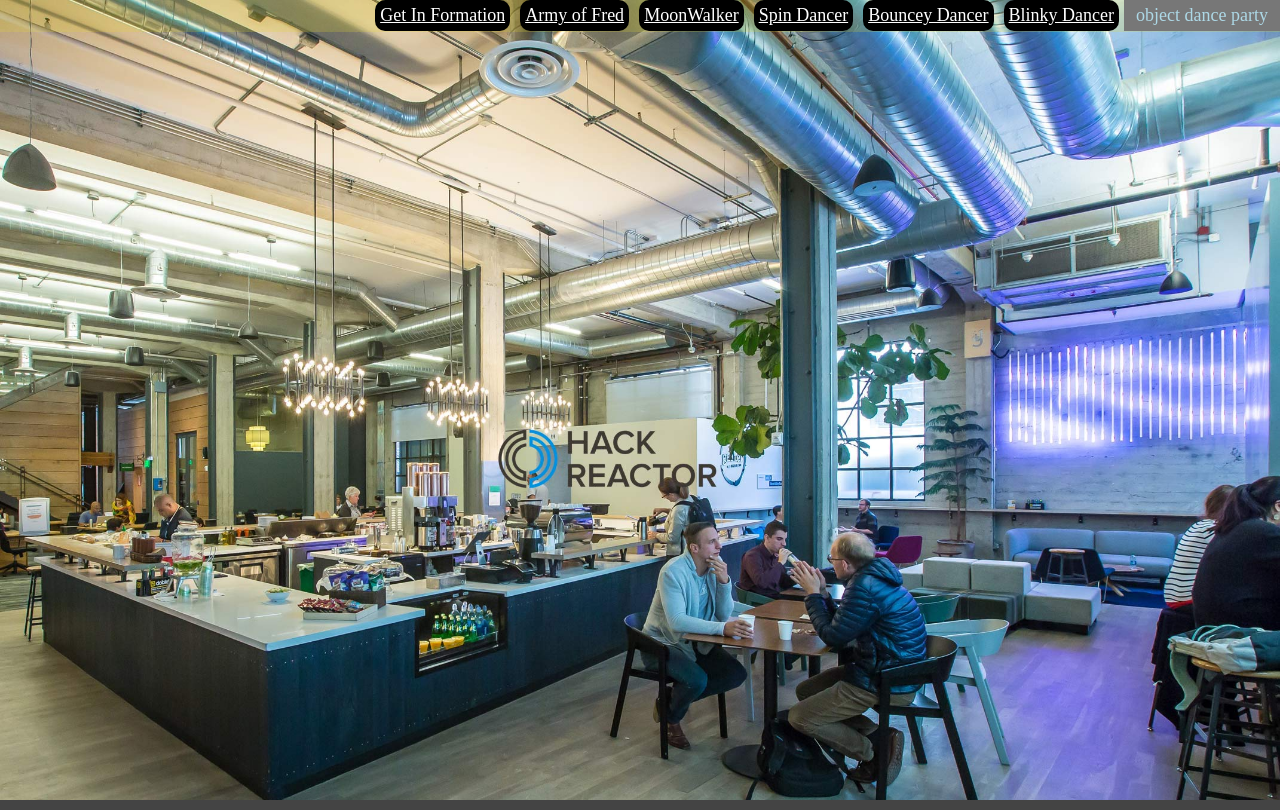
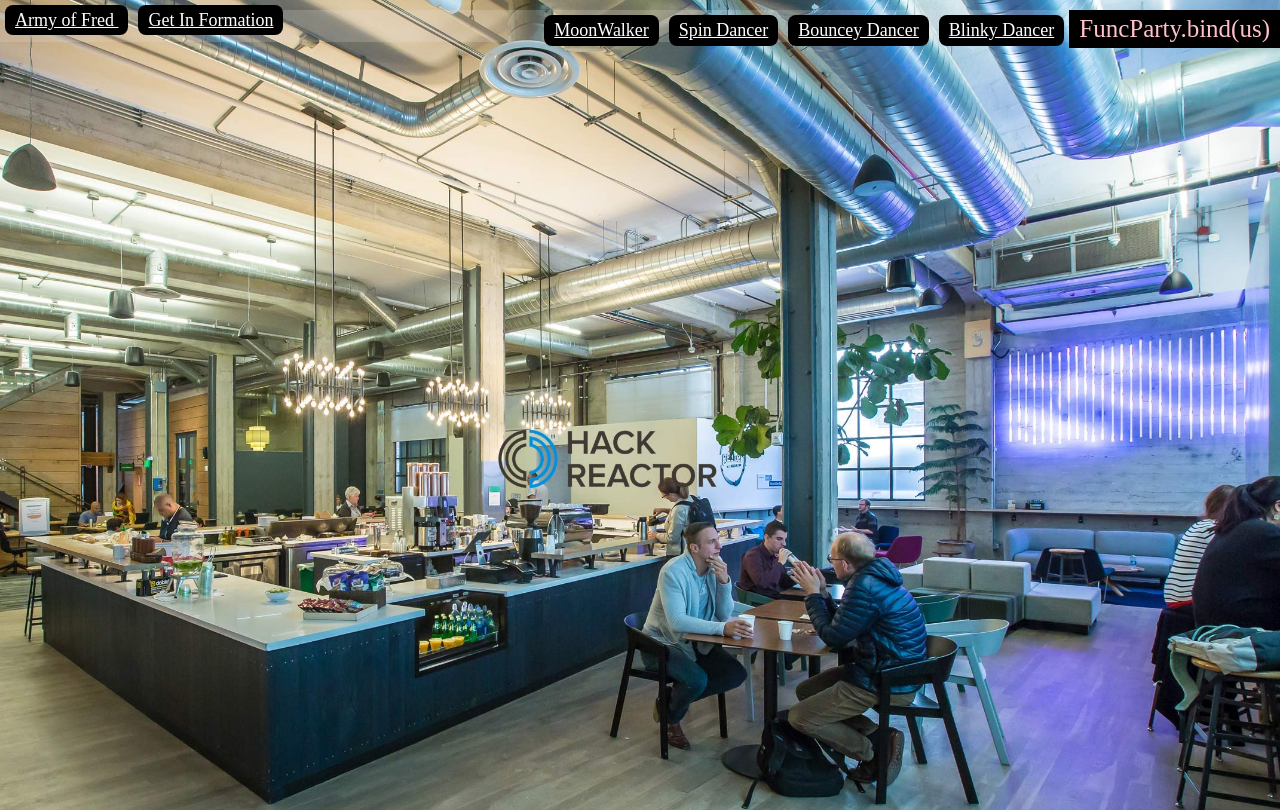
Before and after one commit to kimdang2/subclass-dance-party, a website: page dancefloor.html in a window 1280 px wide. Drawn offline with Linux system fonts and the light colour scheme.

Commit message:
Changed title name

```diff
--- a/dancefloor.html
+++ b/dancefloor.html
@@ -12,7 +12,7 @@
   </head>
   <body>
     <div class="topbar">
-      <span class="title">object dance party</span>
+      <span class="title">FuncParty.bind(us)</span>
       <a href="#" class="colorButton addDancerButton" data-dancer-maker-function-name="MakeBlinkyDancer">Blinky Dancer</a>
       <a href="#" class="colorButton addDancerButton" data-dancer-maker-function-name="MakeBouncyDancer">Bouncey Dancer </a>
       <a href="#" class="colorButton addDancerButton" data-dancer-maker-function-name="MakeSpinDancer">Spin Dancer</a>
--- a/styles.css
+++ b/styles.css
@@ -15,26 +15,29 @@ body, a:link, a:visited, a:active{
 }
 
 .title, .addDancerButton{
-  padding:5px 12px;
+  padding:5px 10px;
   float:right;
 }
 .topbar{
   height:32px;
-  background-color: #e2d42c38;
+  margin-top: 10px;
+  background-color: #e4dfdf36;
 }
 .title{
-  background-color: #777;
+  background-color: #e4dfdf36;
+  font-size: 25px;
+  background: black;
+  animation : colorChange 1s infinite;
 }
 
 /* styles on buttons */
 .colorButton {
   background: black;
   color : white !important;
-  padding: 5px;
-  margin : 0 5px;
-  border-radius: 10px;
+  padding:5px 10px;
+  margin : 5px;
+  border-radius: 8px;
   animation : colorChange 1s infinite;
-  float:right;
 }
 
 /* setting alignment on dancers */
```
